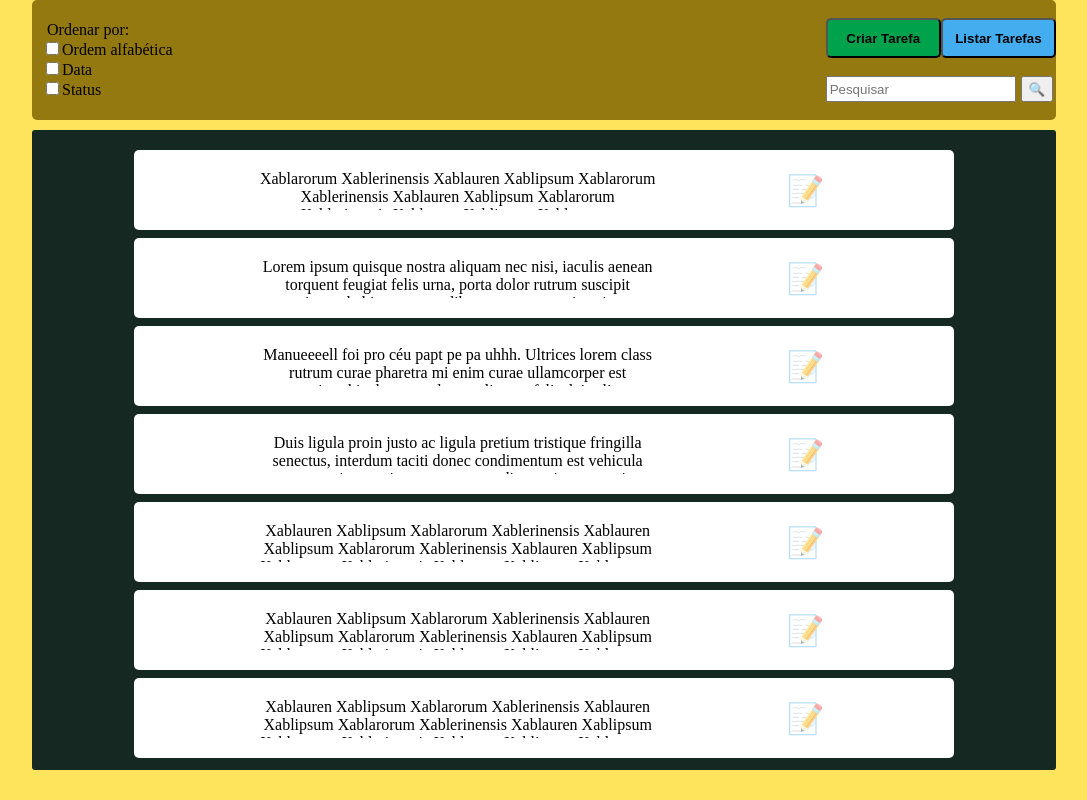
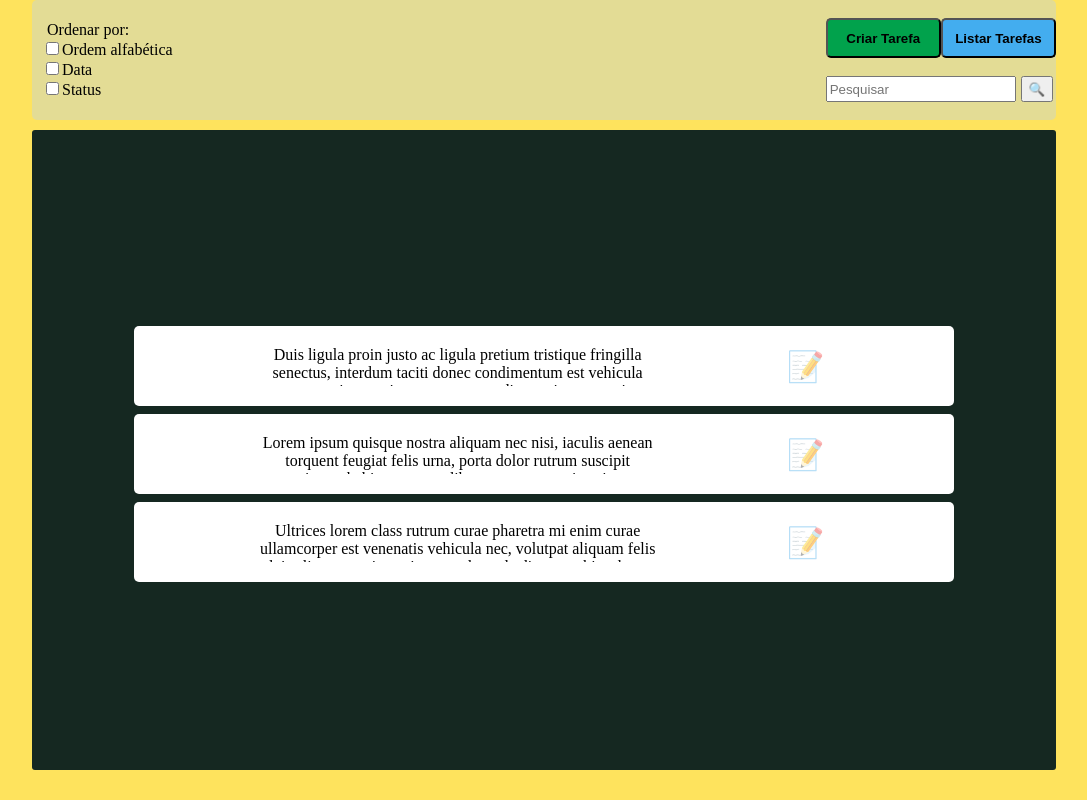
Before and after one commit to CaioOK/Desafio-Ebytr-Lista-de-Tarefas, a React (Create React App) app in the folder front-end/: page / in a window 1280 px wide. Shown: the whole page, without its empty margins (96-1183 px from the left). Built offline with nearby package versions, Linux system fonts and the light colour scheme.

Commit message:
WIP-Feat: Implementada a funcionalidade de criar novas tarefas, agora o usuário ao clicar no botão 'Nova Tarefa' é renderizado um componente que permite inserir e salvar uma nova tarefa

```diff
--- a/front-end/src/components/Header.jsx
+++ b/front-end/src/components/Header.jsx
@@ -3,7 +3,7 @@ import React, { useState } from 'react';
 const HEADER_CSS = {
   width: '80vw',
   height: '15vh',
-  backgroundColor: '#937910',
+  backgroundColor: '#E3DC95',
   borderRadius: '5px',
   display: 'flex',
   flexDirection: 'row',
@@ -65,7 +65,7 @@ const SEARCH_BTN_CSS = {
   marginLeft: '5px',
 }
 
-function Header() {
+function Header(props) {
   const [statusCheckBtn1, setStatusCheckBtn1] = useState(false);
   const [statusCheckBtn2, setStatusCheckBtn2] = useState(false);
   const [statusCheckBtn3, setStatusCheckBtn3] = useState(false);
@@ -122,7 +122,14 @@ function Header() {
       </section>
       <form style={ RIGHT_FORM_CSS }>
         <div>
-        <button type='button' style={ CREATE_TASKS_BTN }>Criar Tarefa</button>
+        <button
+          type='button'
+          style={ CREATE_TASKS_BTN }
+          onClick={ () => props.setCreateTask(true)
+          }
+        >
+          Criar Tarefa
+        </button>
         <button type='button' style={ SHOW_TASKS_BTN }>Listar Tarefas</button>
         </div>
         <div style={ SEARCH_CONTAINER_CSS }>
--- a/front-end/src/components/TaskEditor.jsx
+++ b/front-end/src/components/TaskEditor.jsx
@@ -35,8 +35,9 @@ const SAVE_BTN_CSS = {
 
 function TaskEditor(props) {
   const { currentTaskId } = props;
-  const taskObj = TASKS_DATA.find((task) => task.id === currentTaskId);
-  const [textAreaValue, setTextAreaValue] = useState(taskObj.task);
+  const taskData = TASKS_DATA.find((task) => task.id === currentTaskId);
+  const taskText = taskData ? taskData.task : '';
+  const [textAreaValue, setTextAreaValue] = useState(taskText);
 
   function handleChangeText(event) {
     setTextAreaValue(event.target.value);
@@ -44,7 +45,14 @@ function TaskEditor(props) {
 
   function handleClickSaveBtn() {
     const index = TASKS_DATA.findIndex((item) => item.id === currentTaskId);
-    TASKS_DATA[index].task = textAreaValue;
+
+    if (currentTaskId || currentTaskId === 0) TASKS_DATA[index].task = textAreaValue;
+
+    else {
+      const id = TASKS_DATA.length + 1;
+
+      TASKS_DATA.push({ id, task: textAreaValue });
+    }
 
     return props.setEditTask(false);
   }
--- a/front-end/src/pages/ToDoList.jsx
+++ b/front-end/src/pages/ToDoList.jsx
@@ -28,23 +28,24 @@ const TASKS_LOBBY_CSS = {
 }
 
 function ToDoList() {
-  const [editTask, setEditTask] = useState(false);
-  const [currentTaskId, setCurrentTaskId] = useState(1);
+  const [editOrCreateTask, setEditOrCreateTask] = useState(false);
+  const [currentTaskId, setCurrentTaskId] = useState(null);
 
   return(
     <main style={ MAIN_CSS }>
-      <Header />
+      <Header setCreateTask={ setEditOrCreateTask } />
+
       <section style={ TASKS_LOBBY_CSS }>
         {
-          editTask
-          ? <TaskEditor currentTaskId={ currentTaskId } setEditTask={ setEditTask } />
+          editOrCreateTask
+          ? <TaskEditor currentTaskId={ currentTaskId } setEditTask={ setEditOrCreateTask } />
           : TASKS_DATA.map((task) =>
               <TaskField
                 key={ task.id }
                 taskId={ task.id }
                 text={ task.task }
                 setCurrentTaskId={ setCurrentTaskId }
-                setEditTask={ setEditTask }
+                setEditTask={ setEditOrCreateTask }
               />)
         }
       </section>
--- a/front-end/src/tasksMock.js
+++ b/front-end/src/tasksMock.js
@@ -1,13 +1,12 @@
 const TASKS_DATA = [
   {
-    id: '1a',
-    task: `Xablarorum Xablerinensis
-    Xablauren Xablipsum Xablarorum Xablerinensis
-    Xablauren Xablipsum Xablarorum Xablerinensis
-    Xablauren Xablipsum Xablarorum Xablerinensis`
+    id: 1,
+    task: `Duis ligula proin justo ac ligula pretium tristique fringilla senectus,
+    interdum taciti donec condimentum est vehicula urna eu quis nec,
+    risus tortor suspendisse quisque porttitor pharetra semper convallis.`,
   },
   {
-    id: '2b',
+    id: 2,
     task: `Lorem ipsum quisque nostra aliquam nec nisi,
     iaculis aenean torquent feugiat felis urna,
     porta dolor rutrum suscipit quisque. habitant
@@ -15,8 +14,8 @@ const TASKS_DATA = [
     tincidunt duis nunc, placerat eros porta pellentesque. `,
   },
   {
-    id: '3c',
-    task: `Manueeeell foi pro céu papt pe pa uhhh. Ultrices lorem class rutrum curae pharetra mi enim
+    id: 3,
+    task: `Ultrices lorem class rutrum curae pharetra mi enim
     curae ullamcorper est venenatis vehicula nec,
     volutpat aliquam felis duis aliquam varius quisque
     malesuada diam curabitur lacus ut a, primis inceptos
@@ -26,33 +25,6 @@ const TASKS_DATA = [
     mollis imperdiet a erat hac duis, purus viverra imperdiet
     at euismod tellus per tortor. `,
   },
-  {
-    id: '4d',
-    task: `Duis ligula proin justo ac ligula pretium tristique fringilla senectus,
-    interdum taciti donec condimentum est vehicula urna eu quis nec,
-    risus tortor suspendisse quisque porttitor pharetra semper convallis.`,
-  },
-  {
-    id: '5e',
-    task: `Xablauren Xablipsum Xablarorum Xablerinensis
-    Xablauren Xablipsum Xablarorum Xablerinensis
-    Xablauren Xablipsum Xablarorum Xablerinensis
-    Xablauren Xablipsum Xablarorum Xablerinensis`,
-  },
-  {
-    id: '6f',
-    task: `Xablauren Xablipsum Xablarorum Xablerinensis
-    Xablauren Xablipsum Xablarorum Xablerinensis
-    Xablauren Xablipsum Xablarorum Xablerinensis
-    Xablauren Xablipsum Xablarorum Xablerinensis`,
-  },
-  {
-    id: '7g',
-    task: `Xablauren Xablipsum Xablarorum Xablerinensis
-    Xablauren Xablipsum Xablarorum Xablerinensis
-    Xablauren Xablipsum Xablarorum Xablerinensis
-    Xablauren Xablipsum Xablarorum Xablerinensis`,
-  },
 ];
 
 export default TASKS_DATA;
```
